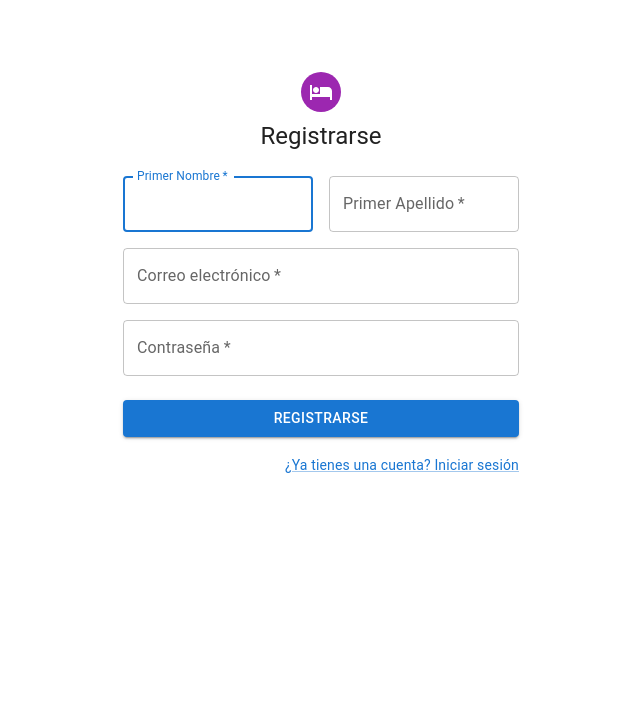
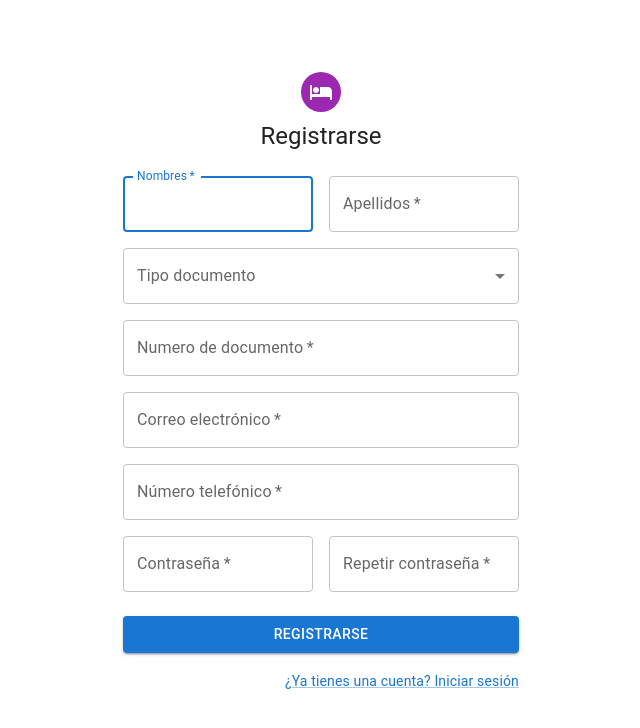
Before and after one commit to cristianmunoz1/roomplanner, a Next.js app: page /signup-page in a window 1280 px wide. Shown: the top 728 px of the page, without its empty margins (319-959 px from the left). Built offline with nearby package versions, Linux system fonts and the light colour scheme.

Commit message:
Agregar campos de la pagina de registro

```diff
--- a/components/sign-in/SignInComponent.tsx
+++ b/components/sign-in/SignInComponent.tsx
@@ -87,11 +87,11 @@ function SignInComponent() {
                                 Iniciar Sesión
                             </Button>
                             <Grid container>
-                                <Grid item xs>
+                                {/* <Grid item xs>
                                     <Link href="#" variant="body2">
                                         ¿Olvidaste tu contraseña?
                                     </Link>
-                                </Grid>
+                                </Grid> */}
                                 <Grid item>
                                     <Link href="/signup-page" variant="body2">
                                         {"¿No tienes una cuenta?. Créala"}
--- a/components/sing-up/SignUpComponent.tsx
+++ b/components/sing-up/SignUpComponent.tsx
@@ -10,11 +10,22 @@ import HotelIcon from '@mui/icons-material/Hotel';
 import Typography from '@mui/material/Typography';
 import Container from '@mui/material/Container';
 import { createTheme, ThemeProvider } from '@mui/material/styles';
+import InputLabel from '@mui/material/InputLabel';
+import MenuItem from '@mui/material/MenuItem';
+import FormControl from '@mui/material/FormControl';
+import Select, { SelectChangeEvent } from '@mui/material/Select';
 
 // TODO remove, this demo shouldn't need to reset the theme.
 const defaultTheme = createTheme();
 
+
+
 function SignUp() {
+  const [type, setType] = React.useState('');
+
+  const handleChange = (event: SelectChangeEvent) => {
+    setType(event.target.value as string);
+  };
   const handleSubmit = (event: React.FormEvent<HTMLFormElement>) => {
     event.preventDefault();
     const data = new FormData(event.currentTarget);
@@ -51,7 +62,7 @@ function SignUp() {
                   required
                   fullWidth
                   id="firstName"
-                  label="Primer Nombre"
+                  label="Nombres"
                   autoFocus
                 />
               </Grid>
@@ -60,9 +71,37 @@ function SignUp() {
                   required
                   fullWidth
                   id="lastName"
-                  label="Primer Apellido"
+                  label="Apellidos"
                   name="lastName"
                   autoComplete="family-name"
+                />
+              </Grid>
+              <Grid item xs={12}>
+              <Box sx={{ minWidth: 120 }}>
+                <FormControl fullWidth>
+                  <InputLabel id="type-id">Tipo documento</InputLabel>
+                  <Select
+                    labelId="type-id"
+                    id="type-id"
+                    value={type}
+                    label="Tipo de Identificación"
+                    onChange={handleChange}
+                  >
+                    <MenuItem value={1}>Cedula de ciudadania</MenuItem>
+                    <MenuItem value={2}>Cedula de extranjeria</MenuItem>
+                    <MenuItem value={3}>Pasaporte</MenuItem>
+
+                  </Select>
+                </FormControl>
+              </Box>
+              </Grid>
+              <Grid item xs={12}>
+                <TextField
+                  required
+                  fullWidth
+                  id="cedula"
+                  label="Numero de documento"
+                  name="cedula"
                 />
               </Grid>
               <Grid item xs={12}>
@@ -79,11 +118,32 @@ function SignUp() {
                 <TextField
                   required
                   fullWidth
-                  name="password"
+                  id="Telefono"
+                  label="Número telefónico"
+                  name="telefono"
+                  autoComplete="telefono"
+                />
+              </Grid>
+              <Grid item xs={12} sm={6}>
+                <TextField
+                  required
+                  fullWidth
+                  name="password1"
                   label="Contraseña"
-                  type="password"
-                  id="password"
-                  autoComplete="new-password"
+                  type="password1"
+                  id="password1"
+                  autoComplete="new-password1"
+                />
+              </Grid>
+              <Grid item xs={12} sm={6}>
+                <TextField
+                  required
+                  fullWidth
+                  name="password2"
+                  label="Repetir contraseña"
+                  type="password2"
+                  id="password2"
+                  autoComplete="new-password2"
                 />
               </Grid>
             </Grid>
```
